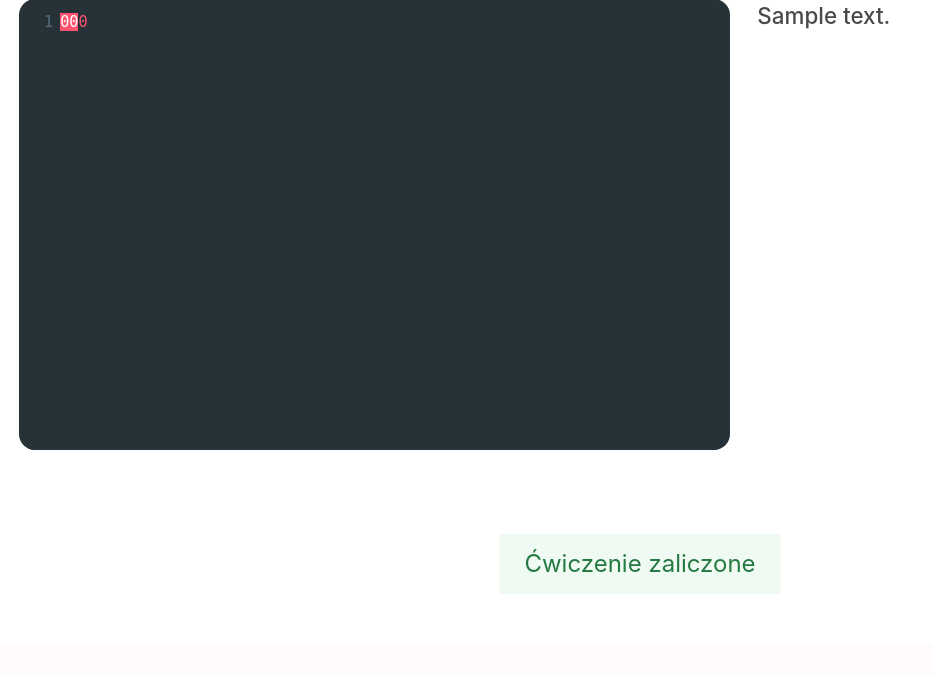
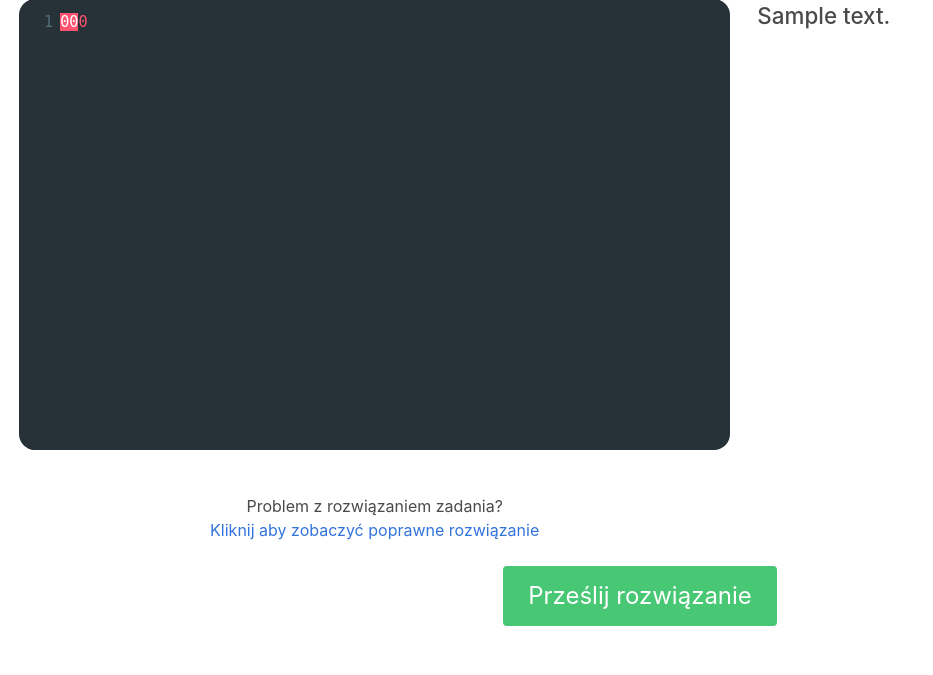
Before and after one commit to SKE-Projekt/SKE, a Django app: page /courses/course/1 in a window 1280 px wide. Shown: the part 846-1521 px from the top of the page, without its empty margins (0-933 px from the left). Before the commit the page ends 1440 px from the top, so only its background shows below. Run offline with Django 3.2, Linux system fonts and the light colour scheme; a user stored in the database is signed in; tables that the repository leaves empty hold one stand-in row (values such as "Sample post"); parts of the project's set-up code (start-up, migrations or seed data) failed here and were passed over; some libraries are stand-ins or nearby versions.

Commit message:
Wczytywanie tych debilnych wzorcow z serwera

```diff
--- a/SKE_COURSES/admin.py
+++ b/SKE_COURSES/admin.py
@@ -6,3 +6,5 @@ from . import models
 admin.site.register(models.Course)
 admin.site.register(models.CourseUpload)
 admin.site.register(models.CourseExercise)
+admin.site.register(models.ExerciseSubmission)
+admin.site.register(models.ExerciseExampleShowing)
--- a/SKE_COURSES/models.py
+++ b/SKE_COURSES/models.py
@@ -30,6 +30,13 @@ class CourseExercise(models.Model):
     body_md = models.TextField(max_length=24 * 1024)
     body_html = models.TextField(max_length=48 * 1024, blank=True)
 
+    def get_example(self):
+        courses_path = os.path.join(settings.FILES_DIR, 'SKE_COURSES')
+        exer_path = os.path.join(courses_path, self.path)
+        exer_example_path = os.path.join(exer_path, 'przyklad.ed')
+        with open(exer_example_path, 'r+', encoding='utf-8') as f:
+            return f.read()
+
 class ExerciseSubmission(models.Model):
     RESULT = (
         (0, 'NIE SPRAWDZONO'),
@@ -47,6 +54,13 @@ class ExerciseSubmission(models.Model):
 
     author = models.ForeignKey(get_user_model(), on_delete=models.CASCADE, editable=False)
     result = models.IntegerField(default=0, choices=RESULT)
+
+class ExerciseExampleShowing(models.Model):
+    author = models.ForeignKey(get_user_model(), on_delete=models.CASCADE)
+    exercise = models.ForeignKey(CourseExercise, on_delete=models.CASCADE)
+
+    date = models.DateTimeField(auto_now_add=True)
+
 
 # class SandboxSubmission(models.Model):
 #     RESULT = (
--- a/SKE_COURSES/urls.py
+++ b/SKE_COURSES/urls.py
@@ -9,4 +9,5 @@ urlpatterns = [
     path('api/solve_exercise/<int:id>', views.SubmitExerciseSubmission, name='SubmitExerciseSubmission'),
     path('api/check_solve/<int:id>', views.GetExerciseSubmissionResult, name='GetExerciseSubmissionResult'),
     path('api/get_start_code/<int:id>', views.GetStartCodeForExercise, name='GetStartCodeForExercise'),
+    path('api/get_example/<int:id>', views.GetExampleCodeForExercise, name='GetExampleCodeForExercise'),
 ]
--- a/SKE_COURSES/views.py
+++ b/SKE_COURSES/views.py
@@ -48,8 +48,19 @@ def GetExerciseSubmissionResult(request, id):
 
 def GetStartCodeForExercise(request, id):
     exer = get_object_or_404(models.CourseExercise, pk=id)
-    exer_subms = models.ExerciseSubmission.objects.filter(exercise=exer, author=request.user).last()
+    exer_subms = models.ExerciseSubmission.objects.filter(exercise=exer, author=request.user, result=4).last()
 
     if exer_subms != None:
         return HttpResponse(exer_subms.code)
     return HttpResponseBadRequest("NONE")
+
+def GetExampleCodeForExercise(request, id):
+    if request.user.is_authenticated:
+        exer = get_object_or_404(models.CourseExercise, pk=id)
+        exer_exampl_look = models.ExerciseExampleShowing(author=request.user, exercise=exer)
+        exer_exampl_look.save()
+        try:
+            return HttpResponse(exer.get_example())
+        except:
+            pass
+    return HttpResponseBadRequest()
--- a/templates/SKE_COURSES/_exercise.html
+++ b/templates/SKE_COURSES/_exercise.html
@@ -5,6 +5,22 @@
         <div class="columns">
             <div class="column is-two-thirds-desktop is-full-mobile is-full-tablet" style="margin-left: -4rem;">
                 <div id="editor-{{ course_exer.id }}" class="editor"></div>
+                {% if user.is_authenticated %}
+                    <div style="margin-top: -1rem;" id="show_example_div-{{course_exer.id}}">
+                        <p> Problem z rozwiązaniem zadania? </p>
+                        <a id="show_example-{{course_exer.id}}" href="">Kliknij aby zobaczyć poprawne rozwiązanie</a>
+                    </div>
+                    <div style="" id="show_example_div_error-{{course_exer.id}}" class="is-hidden">
+                        <p class="button is-danger is-light">
+                            Nie udało się uzyskać rozwiązania z serwera
+                        </p>
+                    </div>
+                    <div style="" id="show_example_div_success-{{course_exer.id}}" class="is-hidden">
+                        <p class="button is-success is-light">
+                            Poprawnie wczytano rozwiązanie z serwera
+                        </p>
+                    </div>
+                {% endif %}
             </div>
             <div id="input-column" class="column is-one-third-desktop is-full-mobile is-full-tablet" style="margin-left: -2rem;">
                 <div class="courseBody has-text-left">
--- a/templates/SKE_COURSES/course.html
+++ b/templates/SKE_COURSES/course.html
@@ -104,7 +104,7 @@
 			}).fail(function(data) {
 				$("#executeCode-" + id).addClass("is-danger");
 				$("#executeCode-" + id).addClass("is-light");
-				$("#executeCode-" + id).html("Problem z uruchomieniem");
+				$("#executeCode-" + id).html("Problem z serwerem");
 				EndCodeSubmission(data);
 				return false;
 			});
@@ -123,7 +123,7 @@
 			}).fail(function(data) {
 				$("#executeCode-" + id).addClass("is-danger");
 				$("#executeCode-" + id).addClass("is-light");
-				$("#executeCode-" + id).html("Problem z uruchomieniem");
+				$("#executeCode-" + id).html("Problem z serwerem");
 				EndCodeSubmission(id);
 				return false;
 			});
@@ -146,8 +146,6 @@
 					$("#executeCode-{{course_exer.id}}").html("Ćwiczenie zaliczone");
 				return false;
 			}).fail(function(data) {
-				console.log("PUSHUJE TO");
-
 				mCEditors[{{course_exer.id}}] = CodeMirror(editor_{{course_exer.id}}, {
 					value: `{{ course_exer.start_code }}`,
 						mode: "python",
@@ -160,6 +158,20 @@
 		</script>
 
 		<script>
+			$("#show_example-{{course_exer.id}}").click(function() {
+				$.get("/courses/api/get_example/{{course_exer.id}}").done(function(data) {
+					mCEditors[{{course_exer.id}}].setValue(data);
+					$("#show_example_div-{{course_exer.id}}").addClass("is-hidden");
+					$("#show_example_div_success-{{course_exer.id}}").removeClass("is-hidden");
+				}).fail(function(data) {
+					$("#show_example_div-{{course_exer.id}}").addClass("is-hidden");
+					$("#show_example_div_error-{{course_exer.id}}").removeClass("is-hidden");
+				});
+				return false;
+			});
+		</script>
+
+		<script>
 			$("#executeCode-{{course_exer.id}}").click(function() {
 				ExecuteCodeFunction({{course_exer.id}});
 				return false;
```
Also changed, not shown: SKE_COURSES/migrations/0006_exerciseexampleshowing.py (added).
